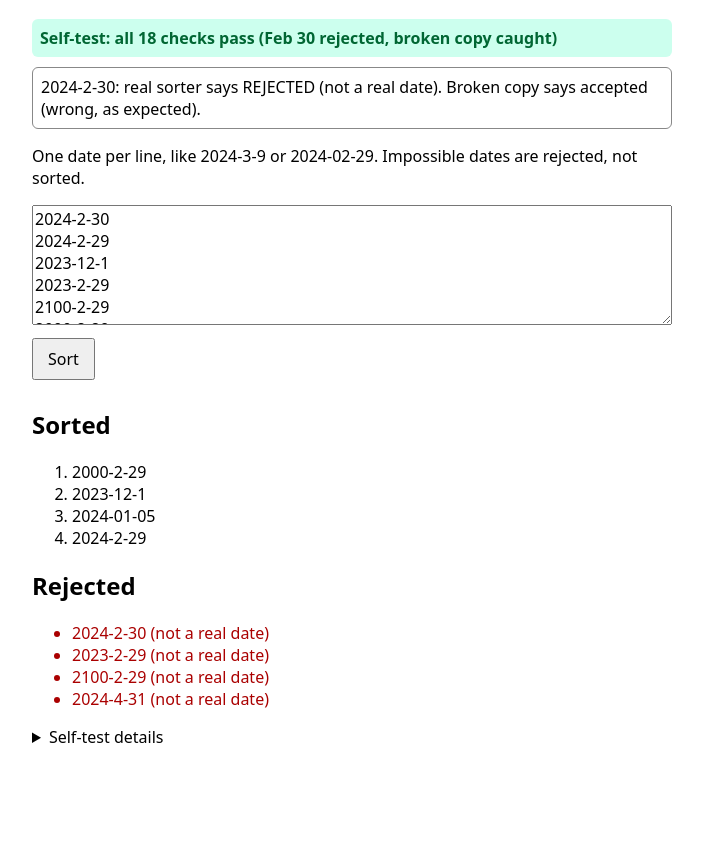
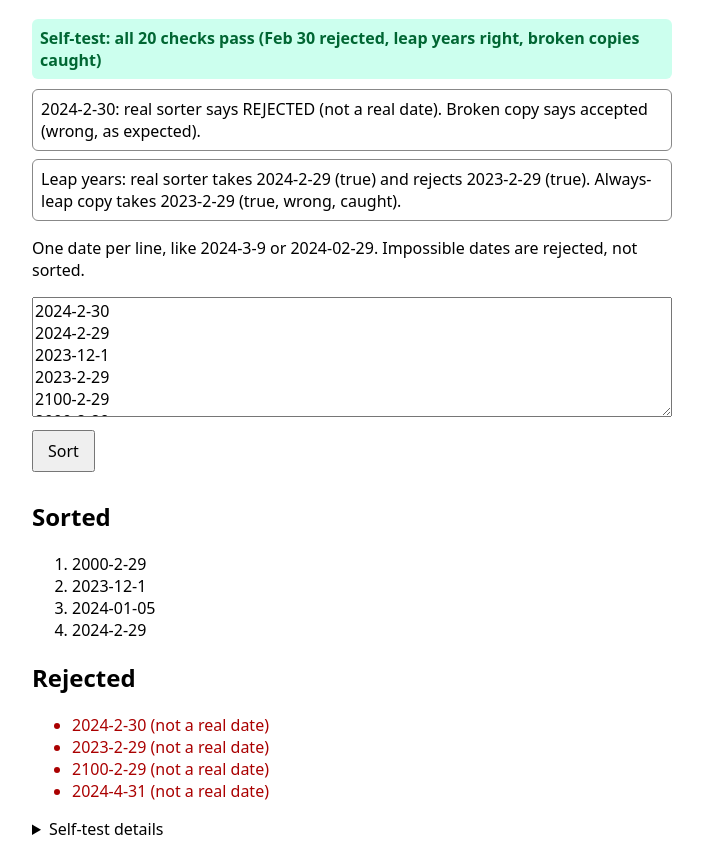
Before and after one commit to Bean-Bengal/date-sorter, a plain HTML site: page index.html in a window 1280 px wide. Shown: the part 79-931 px from the top of the page, without its empty margins (288-991 px from the left). Before the commit the page ends 839 px from the top, so only its background shows below. Drawn offline with Linux system fonts and the light colour scheme.

Commit message:
Date Sorter, version 3

```diff
--- a/index.html
+++ b/index.html
@@ -9,12 +9,13 @@ textarea{width:100%;box-sizing:border-box;height:120px;font:inherit}
 button{padding:8px 14px;margin:8px 0;font:inherit}
 li.bad{color:#a00}
 details pre{white-space:pre-wrap;font-size:12px}
-#feb{padding:8px;border:1px solid #888;border-radius:6px;margin:8px 0}
+#feb,#leap{padding:8px;border:1px solid #888;border-radius:6px;margin:8px 0}
 </style></head><body>
 <script data-bean-store>(function(){if(typeof location!=='undefined'&&location&&location.protocol==='about:'&&typeof document!=='undefined'&&document.addEventListener){document.addEventListener('click',function(e){var a=e.target&&e.target.closest&&e.target.closest('a[href^="#"]');if(!a||a.target==='_blank')return;e.preventDefault();try{location.hash=a.getAttribute('href')}catch(x){}},true)}if(typeof window==='undefined')return;try{window.localStorage.getItem('x');return}catch(e){}var d=Object.assign({},window.__BEAN_SAVED||{});function post(){try{parent.postMessage({type:'bean-store',data:d},'*')}catch(e){}}var ls={getItem:function(k){return Object.prototype.hasOwnProperty.call(d,k)?d[k]:null},setItem:function(k,v){d[k]=String(v);post()},removeItem:function(k){delete d[k];post()},clear:function(){d={};post()},key:function(i){return Object.keys(d)[i]||null}};Object.defineProperty(ls,'length',{get:function(){return Object.keys(d).length}});try{Object.defineProperty(window,'localStorage',{value:ls,configurable:true})}catch(e){}})();</script>
 <h1>Date Sorter</h1>
 <div id="banner"></div>
 <div id="feb"></div>
+<div id="leap"></div>
 <p>One date per line, like 2024-3-9 or 2024-02-29. Impossible dates are rejected, not sorted.</p>
 <textarea id="in">2024-2-30
 2024-2-29
@@ -30,7 +31,8 @@ details pre{white-space:pre-wrap;font-size:12px}
 <details><summary>Self-test details</summary><pre id="log"></pre></details>
 <script>
 function isLeap(y){return (y%4===0&&y%100!==0)||y%400===0;}
-function daysIn(y,m){return [31,isLeap(y)?29:28,31,30,31,30,31,31,30,31,30,31][m-1];}
+function daysInWith(leapFn,y,m){return [31,leapFn(y)?29:28,31,30,31,30,31,31,30,31,30,31][m-1];}
+function daysIn(y,m){return daysInWith(isLeap,y,m);}
 function parseDate(s){
   var m=/^(\d{4})-(\d{1,2})-(\d{1,2})$/.exec(String(s).trim());
   return m?{y:+m[1],m:+m[2],d:+m[3]}:null;
@@ -45,6 +47,16 @@ function isRealDateBroken(s){
   var p=parseDate(s);
   if(!p||p.m<1||p.m>12||p.d<1)return false;
   return p.d<=31;
+}
+// broken twin: every year is a leap year
+function isRealDateAlwaysLeap(s){
+  var p=parseDate(s);
+  if(!p||p.m<1||p.m>12||p.d<1)return false;
+  return p.d<=daysInWith(function(){return true;},p.y,p.m);
+}
+// the leap test: takes any checker, true if it passes
+function leapTest(check){
+  return check('2024-2-29')===true&&check('2023-2-29')===false;
 }
 function key(s){var p=parseDate(s);return p.y*10000+p.m*100+p.d;}
 function sortDates(lines,check){
@@ -75,14 +87,19 @@ function runTests(){
   var okTwin=twinFails&&feb30&&sortCaught;
   if(!okTwin)allPass=false;n++;
   out.push((okTwin?'ok   ':'FAIL ')+'broken copy accepts 2024-2-30, so the checker can fail');
+  var lp=leapTest(isRealDate);
+  if(!lp)allPass=false;n++;out.push((lp?'ok   ':'FAIL ')+'leap: 2024-2-29 accepted, 2023-2-29 rejected');
+  var lb=leapTest(isRealDateAlwaysLeap)===false&&isRealDateAlwaysLeap('2023-2-29')===true;
+  if(!lb)allPass=false;n++;out.push((lb?'ok   ':'FAIL ')+'always-leap copy fails the leap test (it accepts 2023-2-29)');
   return {pass:allPass,log:out,n:n};
 }
 var t=runTests(),b=document.getElementById('banner');
 b.className=t.pass?'pass':'fail';
-b.textContent=t.pass?'Self-test: all '+t.n+' checks pass (Feb 30 rejected, broken copy caught)':'Self-test FAILED';
+b.textContent=t.pass?'Self-test: all '+t.n+' checks pass (Feb 30 rejected, leap years right, broken copies caught)':'Self-test FAILED';
 document.getElementById('log').textContent=t.log.join('\n');
 var f=document.getElementById('feb'),rej=!isRealDate('2024-2-30'),brk=isRealDateBroken('2024-2-30');
 f.textContent='2024-2-30: real sorter says '+(rej?'REJECTED (not a real date)':'accepted')+'. Broken copy says '+(brk?'accepted (wrong, as expected)':'rejected')+'.';
+document.getElementById('leap').textContent='Leap years: real sorter takes 2024-2-29 ('+isRealDate('2024-2-29')+') and rejects 2023-2-29 ('+!isRealDate('2023-2-29')+'). Always-leap copy takes 2023-2-29 ('+isRealDateAlwaysLeap('2023-2-29')+', wrong, caught).';
 function render(){
   var r=sortDates(document.getElementById('in').value.split('\n'),isRealDate);
   document.getElementById('ok').innerHTML=r.ok.map(function(x){return '<li>'+x.replace(/</g,'&lt;')+'</li>';}).join('');
```
